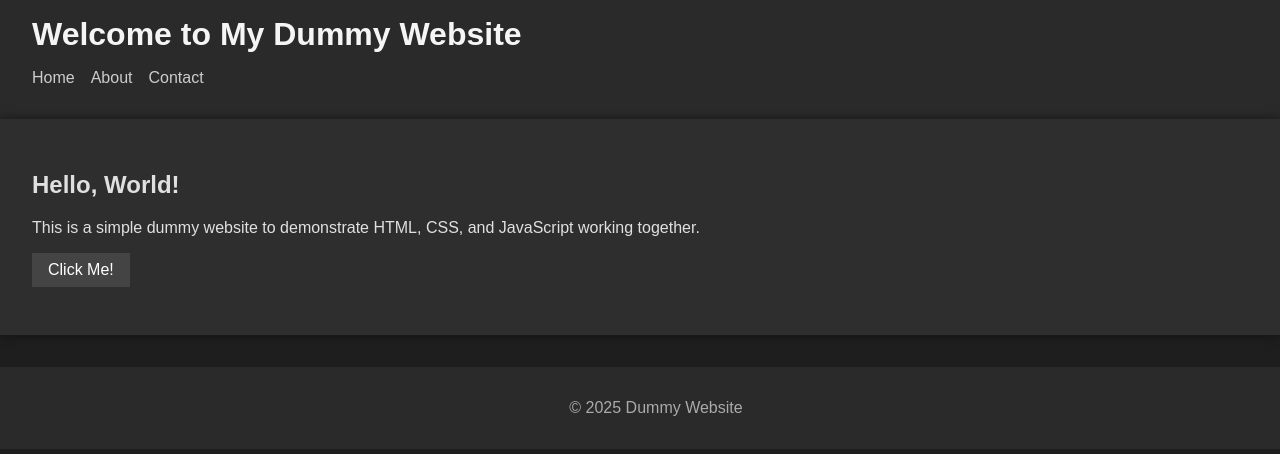
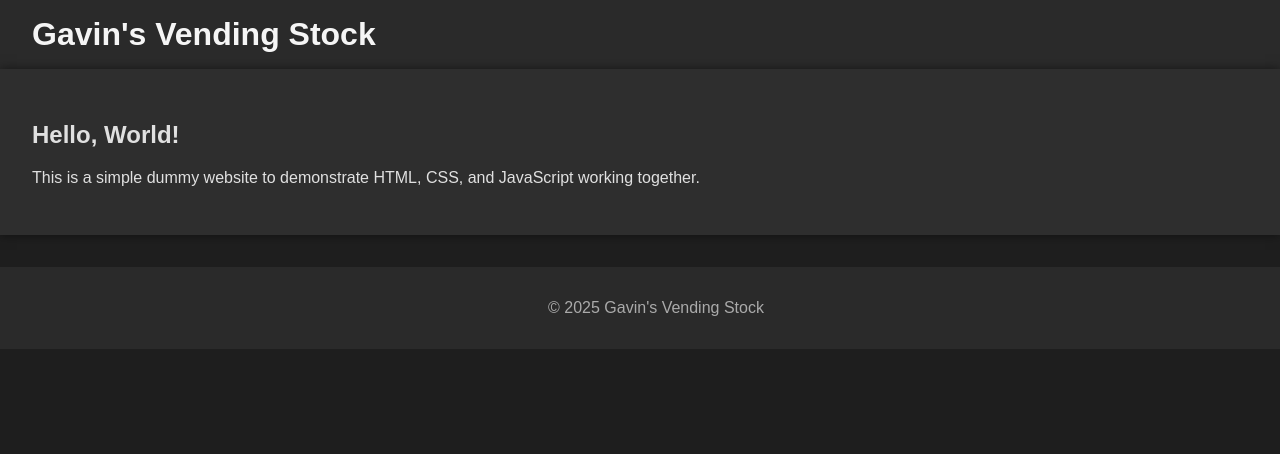
Before and after one commit to LPenney33/LPenney33.github.io, a plain HTML site: page index.html in a window 1280 px wide. Shown: the top 454 px of the page. Drawn offline with Linux system fonts and the light colour scheme.

Commit message:
Update index.html

```diff
--- a/index.html
+++ b/index.html
@@ -3,32 +3,24 @@
 <head>
   <meta charset="UTF-8" />
   <meta name="viewport" content="width=device-width, initial-scale=1.0" />
-  <title>Dummy Website</title>
+  <title>Gavin's Vending Stock</title>
   <link rel="stylesheet" href="styles.css" />
 </head>
 <body>
   <header>
-    <h1>Welcome to My Dummy Website</h1>
-    <nav>
-      <ul>
-        <li><a href="#">Home</a></li>
-        <li><a href="#">About</a></li>
-        <li><a href="#">Contact</a></li>
-      </ul>
-    </nav>
+    <h1>Gavin's Vending Stock</h1>
   </header>
 
   <main>
     <section>
       <h2>Hello, World!</h2>
       <p>This is a simple dummy website to demonstrate HTML, CSS, and JavaScript working together.</p>
-      <button id="magicButton">Click Me!</button>
       <p id="message"></p>
     </section>
   </main>
 
   <footer>
-    <p>&copy; 2025 Dummy Website</p>
+    <p>&copy; 2025 Gavin's Vending Stock</p>
   </footer>
 
   <script src="script.js"></script>
```
